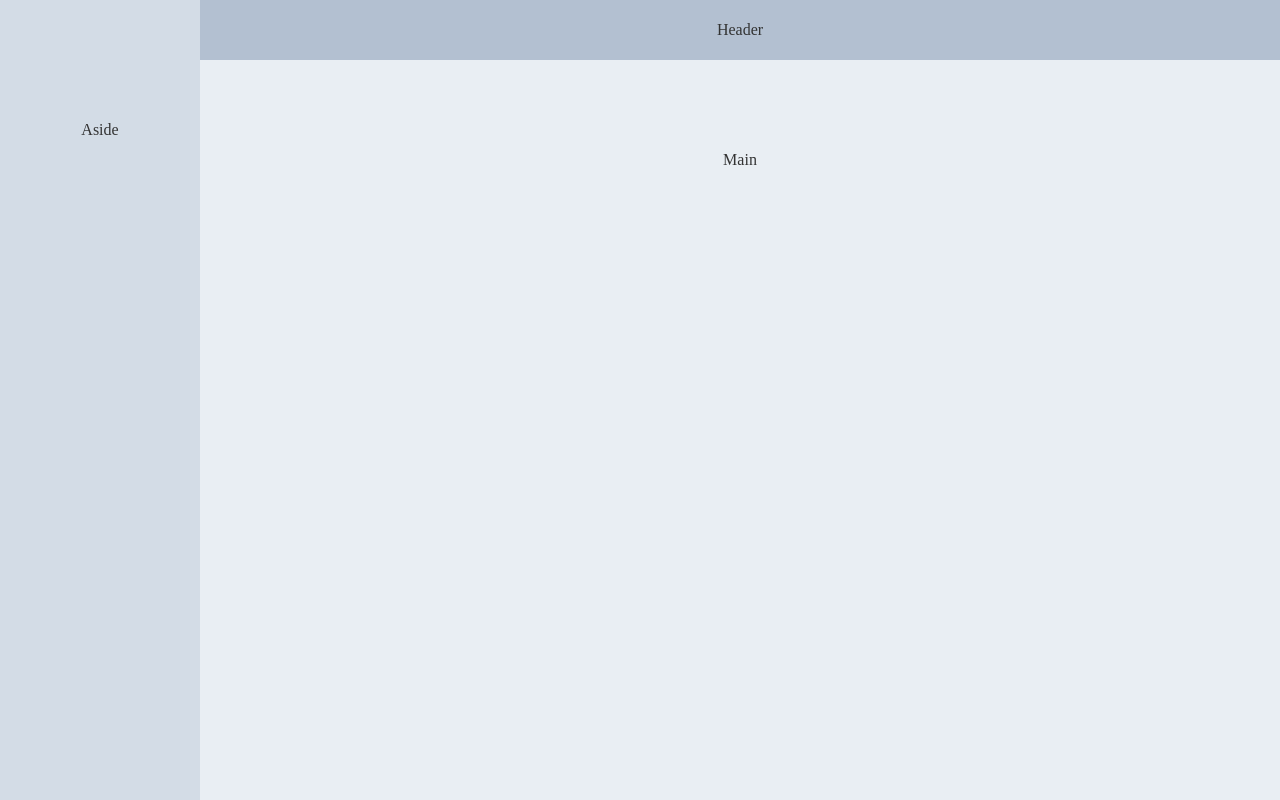
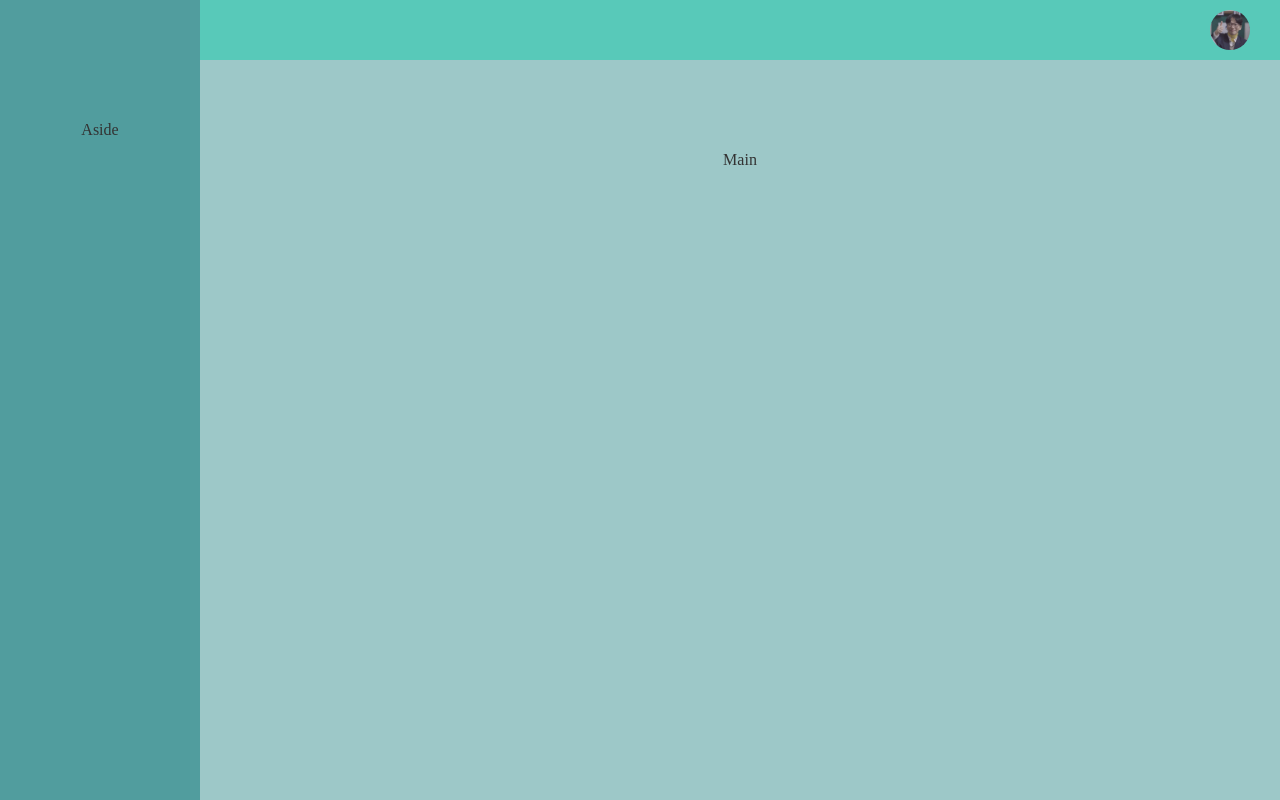
Before and after one commit to Ben-Huo/News_Backstage, a Vue app: page / in a window 1280 px wide. Built offline with nearby package versions, Linux system fonts and the light colour scheme; sample sign-in values are in the browser's storage.

Commit message:
头部头像和昵称

```diff
--- a/src/views/Home.vue
+++ b/src/views/Home.vue
@@ -2,39 +2,60 @@
   <el-container class="wrapper">
     <el-aside width="200px">Aside</el-aside>
     <el-container>
-      <el-header>Header</el-header>
+      <el-header>
+        <img class="avatar" v-if="user.head_img" :src="$axios.defaults.baseURL + user.head_img" />
+        <img class="avatar" v-else src="../assets/pic.jpg" alt />
+        {{user.nickname}}
+      </el-header>
       <el-main>Main</el-main>
     </el-container>
   </el-container>
 </template>
 
 <script>
-export default {};
+export default {
+  data() {
+    return {
+      // 从 localStorage 获取用户数据并转换为对象
+      user: JSON.parse(localStorage.getItem("user"))
+    };
+  }
+};
 </script>
 
 <style lang="less" scoped>
-.wrapper{
+.wrapper {
   position: absolute;
   width: 100%;
   top: 0;
   bottom: 0;
 }
 .el-header {
-  background-color: #b3c0d1;
+  background-color: #58c9b9;
   color: #333;
   text-align: center;
   line-height: 60px;
+  display: flex;
+  justify-content: flex-end;
+  align-items: center;
+  .avatar{
+    width: 40px;
+    height: 40px;
+    border-radius: 20px;
+    object-fit: cover;
+  margin-right: 10px;
+  }
 }
 
 .el-aside {
-  background-color: #d3dce6;
+  background-color: #519d9e;
   color: #333;
   text-align: center;
   line-height: 260px;
 }
 
 .el-main {
-  background-color: #e9eef3;
+  background-color: #9dc8c8;
   color: #333;
   text-align: center;
   line-height: 160px;
```
Also changed, not shown: src/assets/pic.jpg (added).
